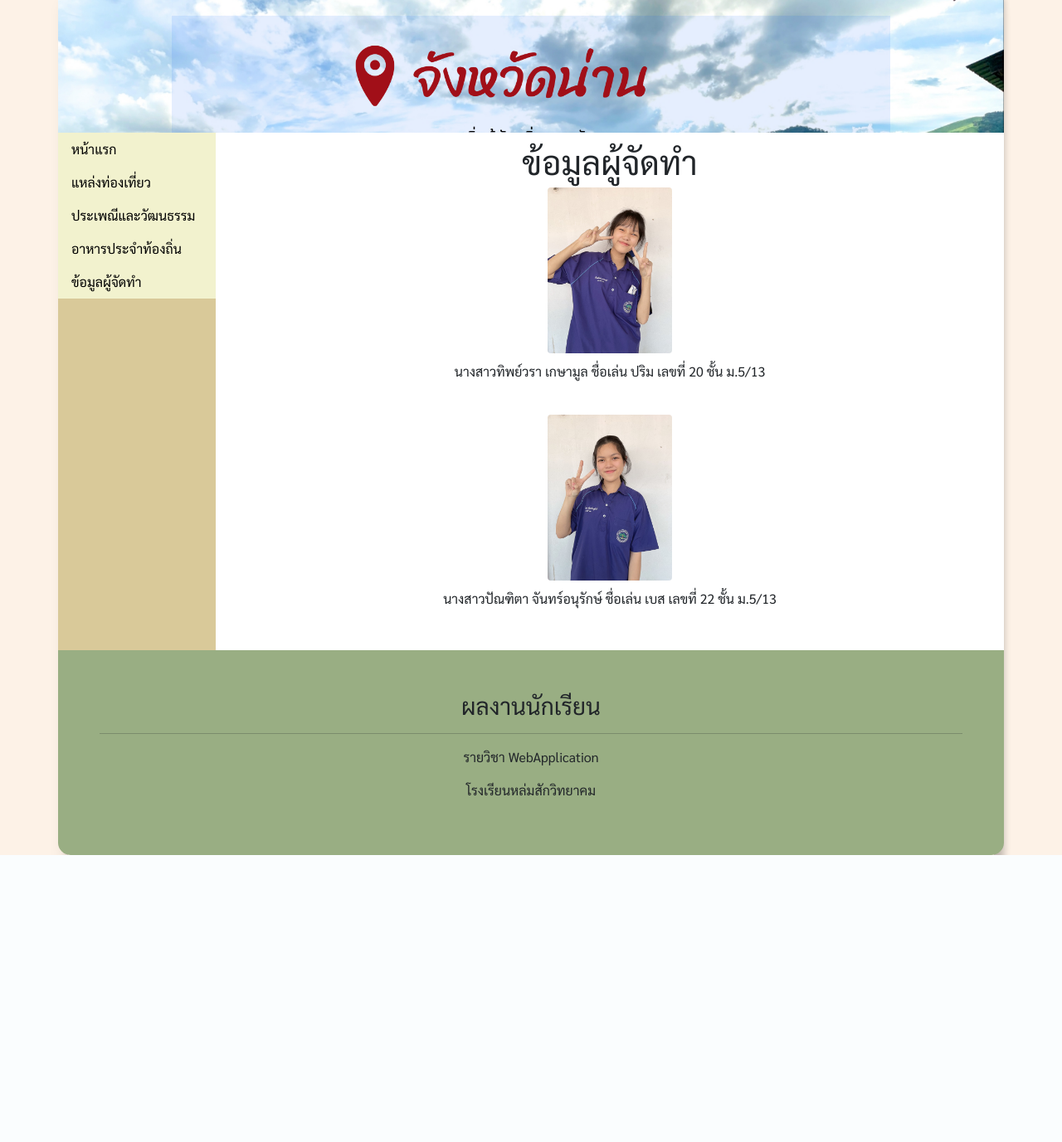
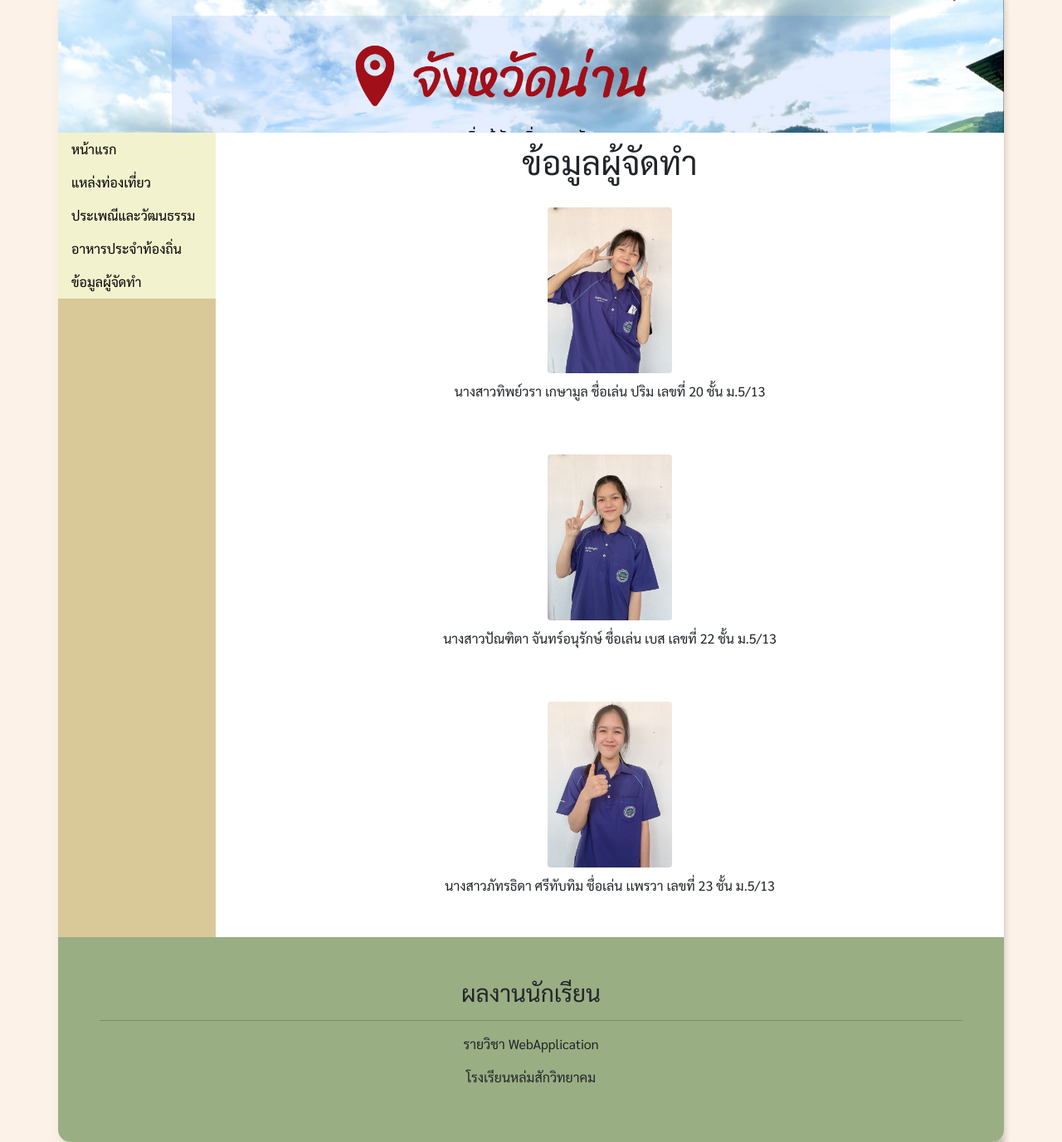
Before and after one commit to nonginjun/phpclassroom, a PHP site: page /page4.php in a window 1280 px wide. Shown: the whole page at 83% size. Before the commit the page ends 1031 px from the top, so only its background shows below. Run offline with PHP 8.4, Linux system fonts and the light colour scheme.

Commit message:
Update page4.php

```diff
--- a/page4.php
+++ b/page4.php
@@ -117,6 +117,7 @@
           <!-- คอนเท้นต์ -->
           <center>
             <h1>ข้อมูลผู้จัดทำ</h1>
+            <br>
           </center>
           <center><img width="150px" src="pm.jpg" class="img-fluid rounded"></center>
           <center>
@@ -125,12 +126,23 @@
 เลขที่ 20 ชั้น ม.5/13
  </p>
              </center>
+          <br/>
           <br>
           <center><img width="150px" src="bs.jpg" class="img-fluid rounded"></center>
           <center>
           <p>
         นางสาวปัณฑิตา จันทร์อนุรักษ์  ชื่อเล่น เบส
 เลขที่ 22 ชั้น ม.5/13
+
+ </p>
+             </center>
+          <br/>
+           <br>
+          <center><img width="150px" src="pw.jpg" class="img-fluid rounded"></center>
+          <center>
+          <p>
+        นางสาวภัทรธิดา ศรีทับทิม  ชื่อเล่น เเพรวา
+เลขที่ 23 ชั้น ม.5/13
 
  </p>
              </center>
```
